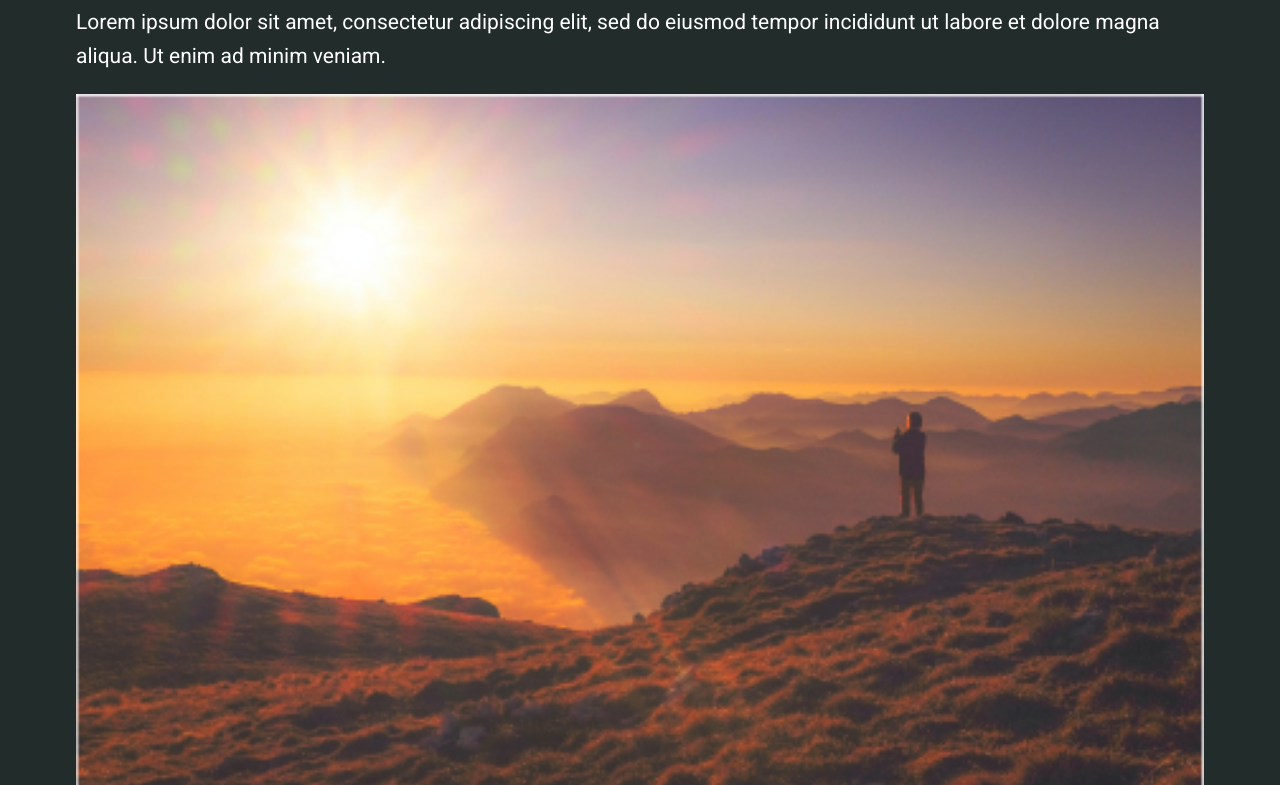
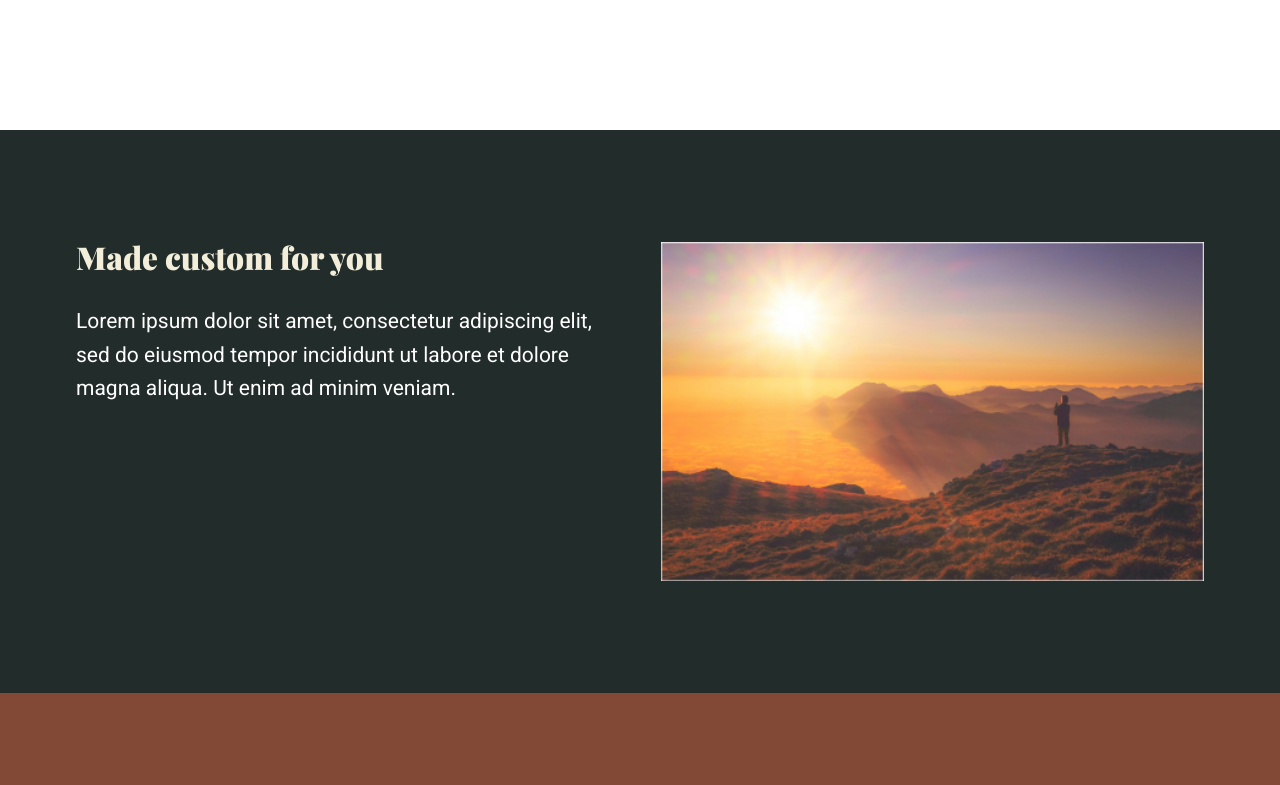
Before and after one commit to thenameiswiiwin/responsive-made-easy, a plain HTML site: page index.html in a window 1280 px wide. Shown: the part 675-1460 px from the top of the page. Drawn offline with nearby package versions, Linux system fonts and the light colour scheme.

Commit message:
CSS media queries

```diff
--- a/css/main.css
+++ b/css/main.css
@@ -53,7 +53,7 @@ h2 {
 /* LAYOUT */
 header,
 section {
-	padding: 3rem 0;
+	padding: 4rem 0;
 }
 
 h2,
@@ -94,3 +94,24 @@ p {
 .bg-brown h2 {
 	color: var(--clr-primary-beige);
 }
+
+.split {
+	display: flex;
+	flex-direction: column;
+}
+
+/* MEDIA QUERIES */
+@media (min-width: 40em) {
+	header,
+	section {
+		padding: 7rem 0;
+	}
+
+	.split {
+		flex-direction: row;
+		gap: 2em;
+	}
+	.split > * {
+		flex-basis: 100%;
+	}
+} ;
```
Also changed, not shown: TODO.md (+1 -1 lines).
